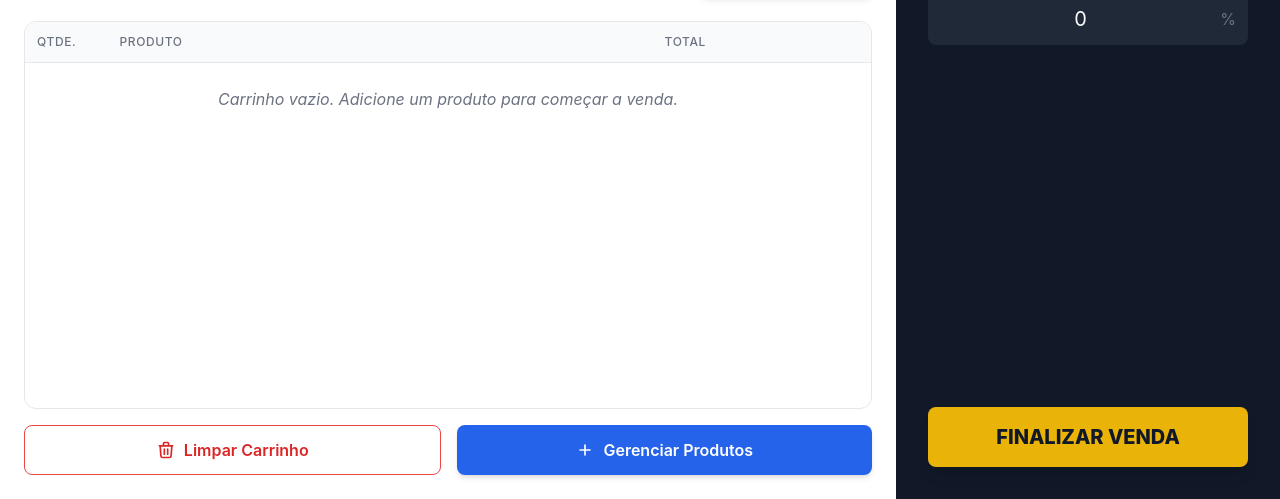
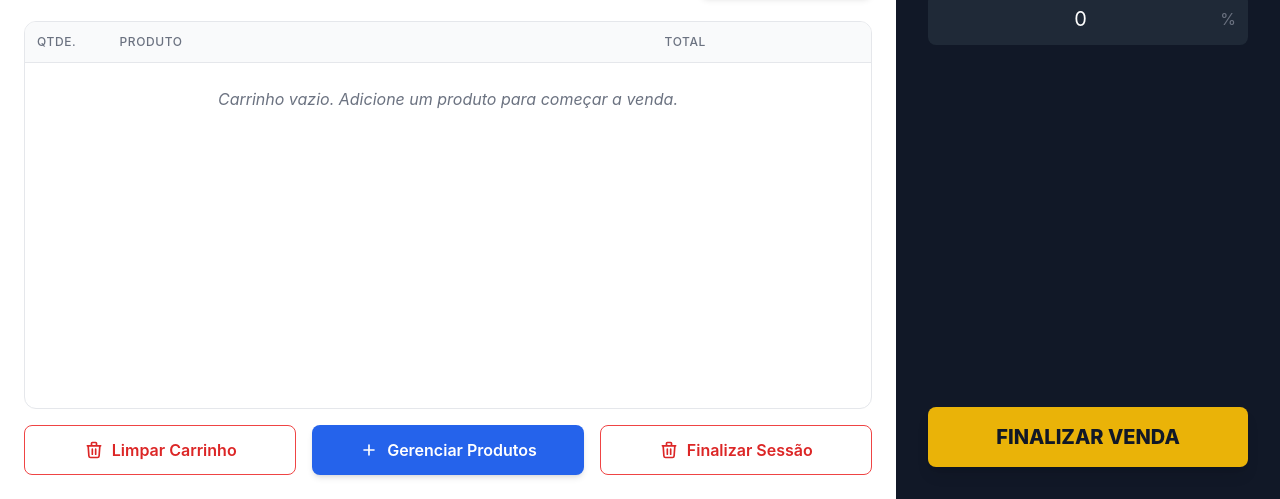
Before and after one commit to rony-eng/MY_PORTFOLIO, a plain HTML site: page Projetos/Caixa Mercado/index.html in a window 1280 px wide. Shown: the part 301-800 px from the top of the page. Drawn offline with nearby package versions, Linux system fonts and the light colour scheme.

Commit message:
Update index.html

```diff
--- a/Projetos/Caixa Mercado/index.html
+++ b/Projetos/Caixa Mercado/index.html
@@ -4,6 +4,7 @@
     <meta charset="UTF-8">
     <meta name="viewport" content="width=device-width, initial-scale=1.0">
     <title>Sistema de Caixa Minimalista</title>
+    <script src="script.js"></script>
     <!-- Carrega o Tailwind CSS para o estilo minimalista e responsivo -->
     <script src="https://cdn.tailwindcss.com"></script>
     <style>
@@ -123,6 +124,11 @@
                         class="flex items-center justify-center w-full py-3 bg-blue-600 text-white font-semibold rounded-lg shadow-md hover:bg-blue-700 transition duration-150">
                     <svg class="w-5 h-5 mr-2" fill="none" stroke="currentColor" viewBox="0 0 24 24" xmlns="http://www.w3.org/2000/svg"><path stroke-linecap="round" stroke-linejoin="round" stroke-width="2" d="M12 6v6m0 0v6m0-6h6m-6 0H6"></path></svg>
                     Gerenciar Produtos
+                </button>
+                <button onclick="finalizarsessao()"
+                        class="flex items-center justify-center w-full py-3 border border-red-500 text-red-600 font-semibold rounded-lg hover:bg-red-50 transition duration-150">
+                    <svg class="w-5 h-5 mr-2" fill="none" stroke="currentColor" viewBox="0 0 24 24" xmlns="http://www.w3.org/2000/svg"><path stroke-linecap="round" stroke-linejoin="round" stroke-width="2" d="M19 7l-.867 12.142A2 2 0 0116.138 21H7.862a2 2 0 01-1.995-1.858L5 7m5 4v6m4-6v6m1-10V4a1 1 0 00-1-1h-4a1 1 0 00-1 1v3M4 7h16"></path></svg>
+                    Finalizar Sessão
                 </button>
             </div>
         </div>
```
